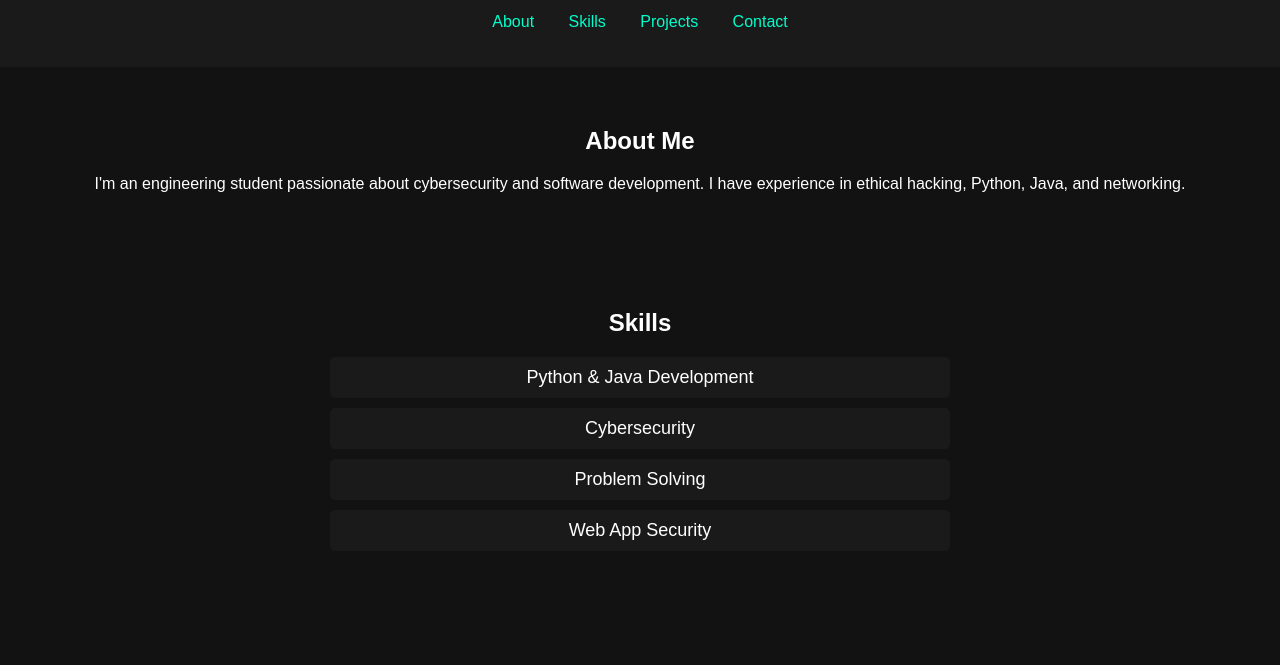
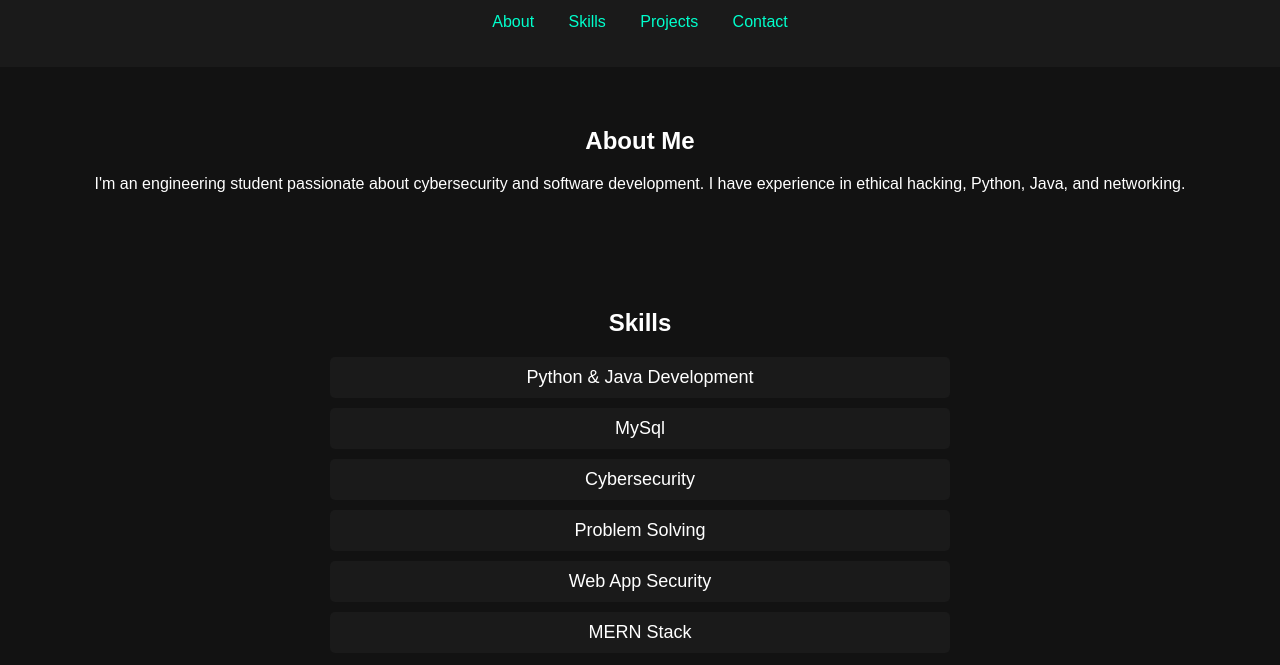
Before and after one commit to zero-sam/Portfolio, a plain HTML site: page index.html in a window 1280 px wide. Shown: the part 121-786 px from the top of the page. Drawn offline with Linux system fonts and the light colour scheme.

Commit message:
Update index.html

```diff
--- a/index.html
+++ b/index.html
@@ -30,9 +30,11 @@
         <h2>Skills</h2>
         <ul class="skills-list">
             <li>Python & Java Development</li>
+            <li>MySql</li>
             <li>Cybersecurity</li>
             <li>Problem Solving</li>
             <li>Web App Security</li>
+            <li>MERN Stack</li>
         </ul>
     </section>
 
```
